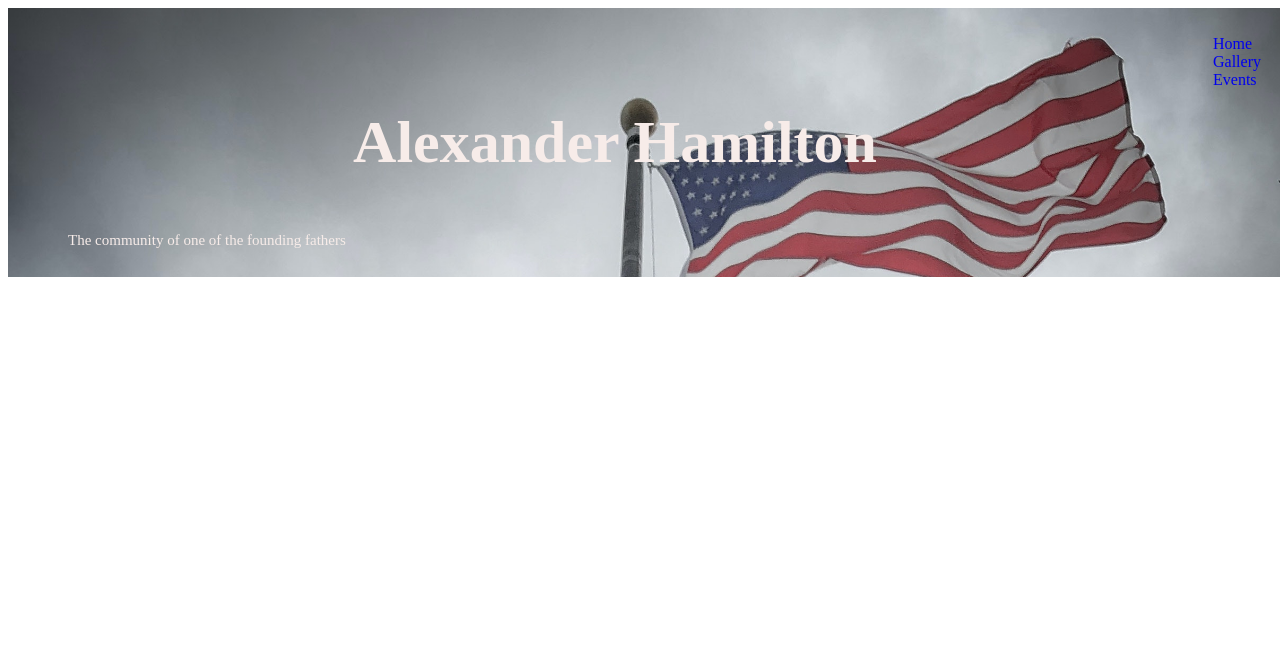
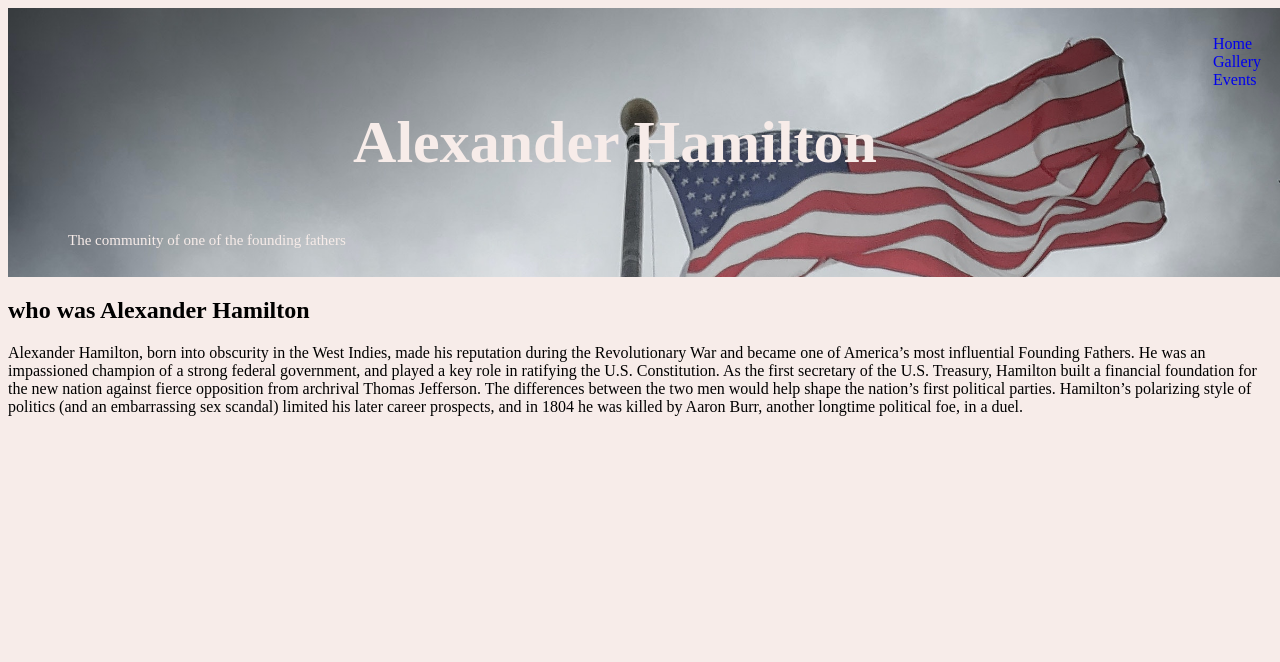
Before and after one commit to kaeb13/project1, a plain HTML site: page index.html in a window 1280 px wide. Shown: the top 662 px of the page. Drawn offline with Linux system fonts and the light colour scheme.

Commit message:
Add paragraf for homepage

```diff
--- a/assets/css/style.css
+++ b/assets/css/style.css
@@ -56,3 +56,9 @@ list-style: none;
 
 
 }
+
+/*Home page*/
+
+body {
+    background-color: #F7ECE9;
+}
--- a/index.html
+++ b/index.html
@@ -35,6 +35,13 @@
     <h1>Alexander Hamilton</h1>
      <p>The community of one of the founding fathers</p>
 </div>
+
+<div id="who-is">
+<h2> who was Alexander Hamilton</h2>
+<p>Alexander Hamilton, born into obscurity in the West Indies, made his reputation during the Revolutionary War and became one of America’s most influential Founding Fathers. He was an impassioned champion of a strong federal government, and played a key role in ratifying the U.S. Constitution. As the first secretary of the U.S. Treasury, Hamilton built a financial foundation for the new nation against fierce opposition from archrival Thomas Jefferson. The differences between the two men would help shape the nation’s first political parties. Hamilton’s polarizing style of politics (and an embarrassing sex scandal) limited his later career prospects, and in 1804 he was killed by Aaron Burr, another longtime political foe, in a duel. </p>
+
+
+</div>
  <footer>
         <ul class="social-networks">
         <li>
```
